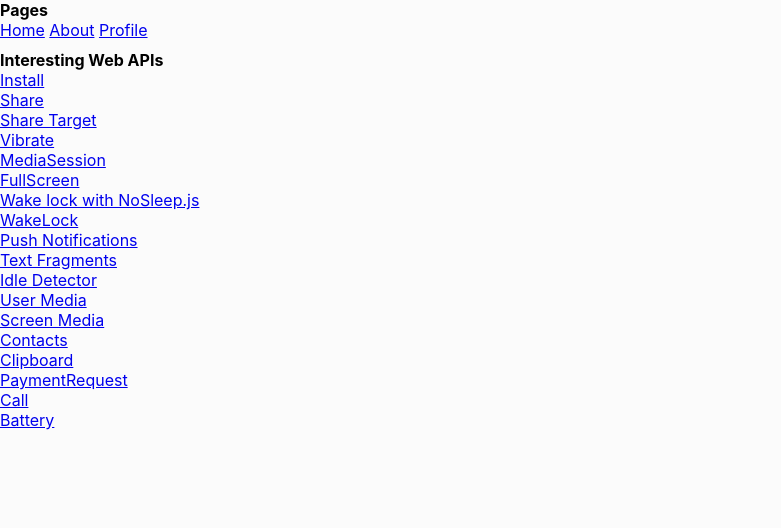
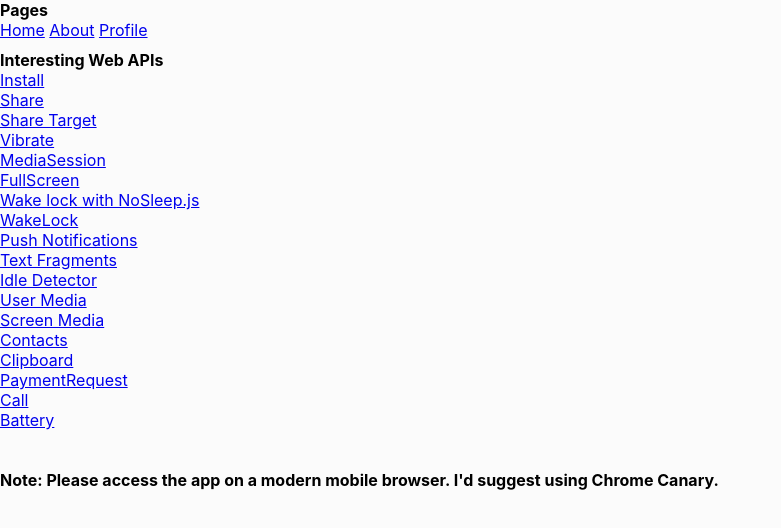
Before and after one commit to yTakkar/modern-web-apis, a React (Create React App) app: page / in a window 1280 px wide. Shown: the top 528 px of the page, without its empty margins (0-781 px from the left). Built offline with nearby package versions, Linux system fonts and the light colour scheme.

Commit message:
feat: add a note

```diff
--- a/src/pages/others/Home.jsx
+++ b/src/pages/others/Home.jsx
@@ -5,6 +5,12 @@
   return (
     <div>
       <Header/>
+
+      <br/>
+      <br/>
+      <div>
+        <b>Note: Please access the app on a modern mobile browser. I'd suggest using Chrome Canary.</b>
+      </div>
     </div>
   )
 }
```
